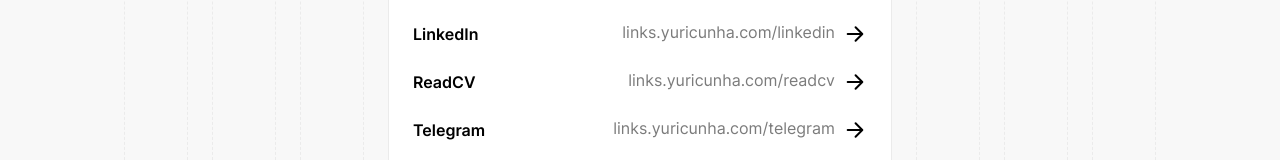
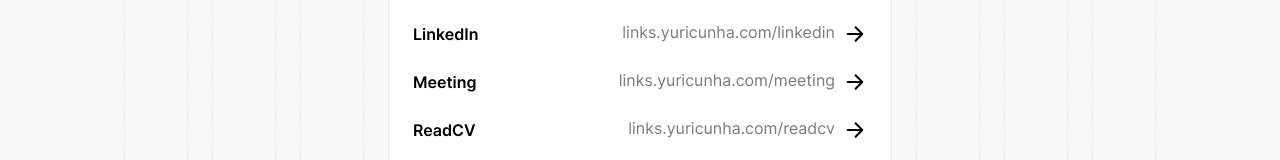
Before and after one commit to isyuricunha/links, a Next.js app: page / in a window 1280 px wide. Shown: the part 625-785 px from the top of the page. Built offline with nearby package versions, Linux system fonts and the light colour scheme.

Commit message:
add meeting

```diff
--- a/src/pages/404.js
+++ b/src/pages/404.js
@@ -21,6 +21,11 @@
 		name: "LinkedIn",
 		link: "links.yuricunha.com/linkedin",
 		url: "https://www.linkedin.com/in/isyuricunha/",
+	},
+	{
+		name: "Meeting",
+		link: "links.yuricunha.com/meeting",
+		url: "https://cal.com/isyuricunha",
 	},
 	{
 		name: "ReadCV",
--- a/src/pages/index.js
+++ b/src/pages/index.js
@@ -21,6 +21,11 @@
 		name: "LinkedIn",
 		link: "links.yuricunha.com/linkedin",
 		url: "https://www.linkedin.com/in/isyuricunha/",
+	},
+	{
+		name: "Meeting",
+		link: "links.yuricunha.com/meeting",
+		url: "https://cal.com/isyuricunha",
 	},
 	{
 		name: "ReadCV",
```
Lines whose indentation alone changed are shown as unchanged.
